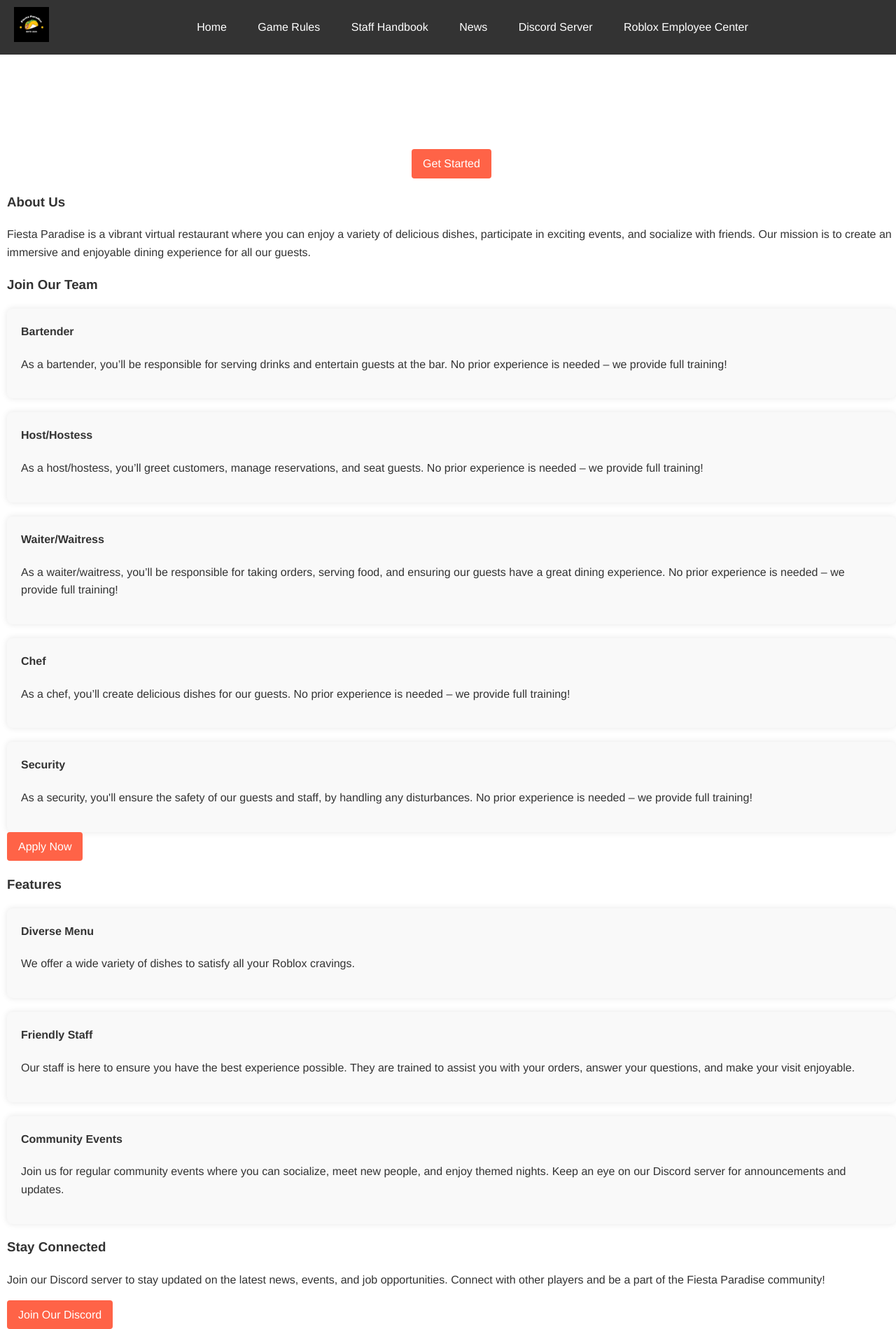
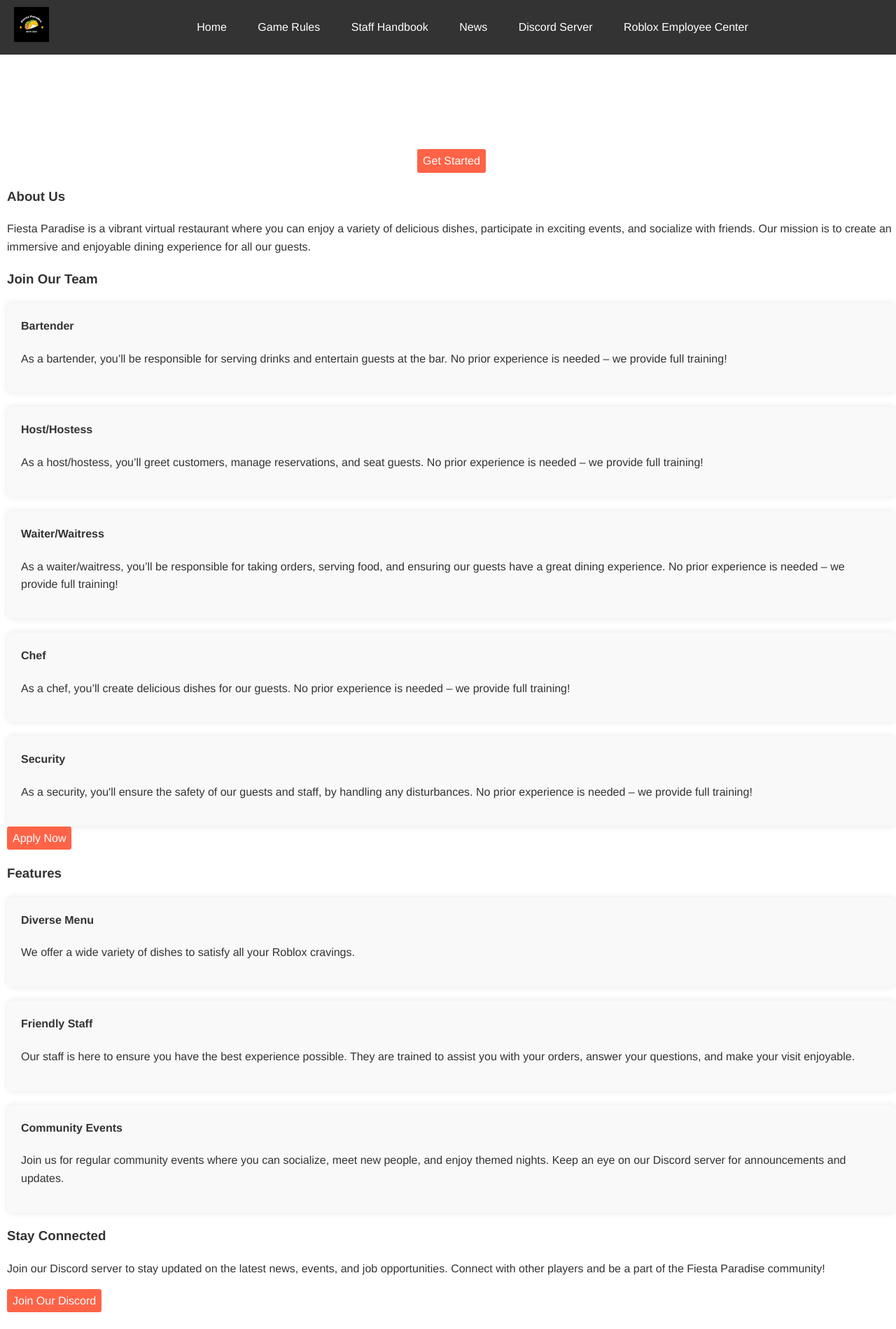
Before and after one commit to ifBars/Fiesta-Paradise, a Jekyll site: the page built from index.html, in a window 1280 px wide. Shown: the whole page at 70% size. Built offline with Jekyll 4.4.1, drawn with Linux system fonts in a browser that asks for light colours; after the commit the page ends 1875 px from its top, so only the background shows below that.

Commit message:
Update styles.css

```diff
--- a/assets/css/styles.css
+++ b/assets/css/styles.css
@@ -107,11 +107,11 @@ nav {
 
 .cta-button {
   display: inline-block;
-  padding: 8px 16px;
+  padding: 4px 8px;
   background: #ff6347;
   color: #fff;
   text-decoration: none;
-  border-radius: 4px;
+  border-radius: 3px;
   transition: background 0.3s;
 }
 
```
